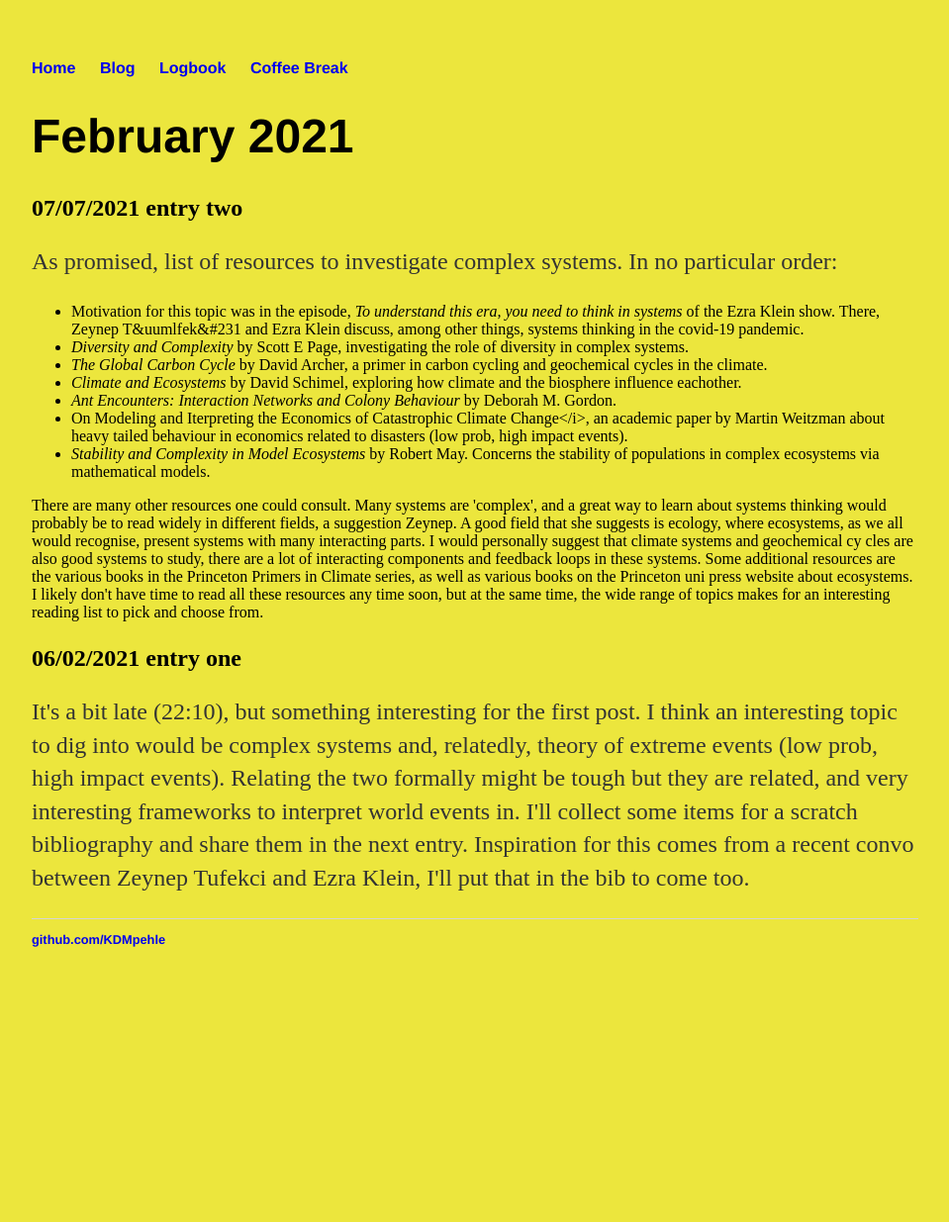
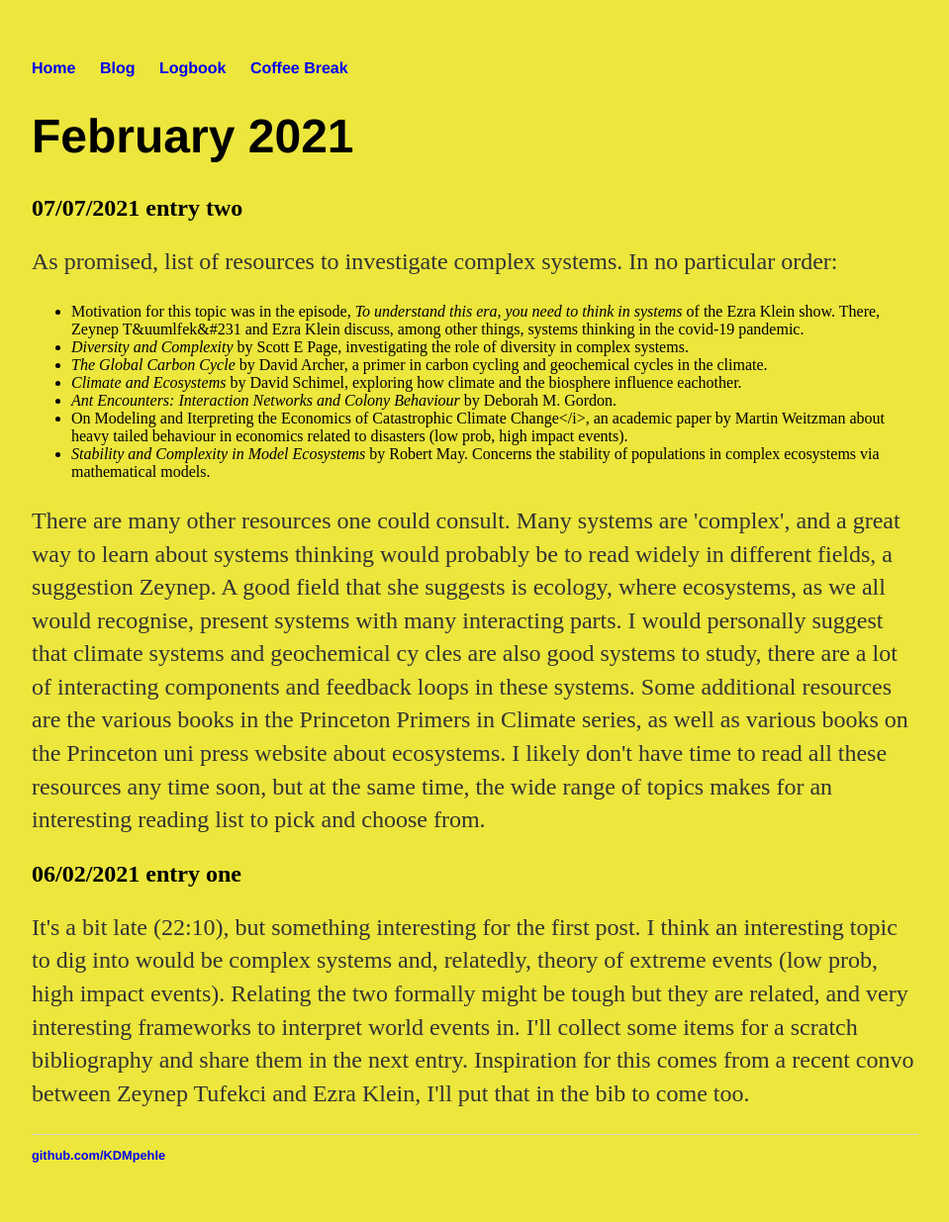
Before and after one commit to KDMpehle/KDMpehle.github.io, a Jekyll site: the page built from Logbook/_posts/2021-02-07-entry-one.md, in a window 1280 px wide. Shown: the whole page at 99% size, without its empty margins (160-1119 px from the left). Built offline with Jekyll 4.4.1, drawn with Linux system fonts in a browser that asks for light colours; before the commit the page ends 1017 px from its top, so only the background shows below that.

Commit message:
format entry two

```diff
--- a/Logbook/_posts/2021-02-07-entry-one.md
+++ b/Logbook/_posts/2021-02-07-entry-one.md
@@ -13,8 +13,8 @@
 	<li><i> Ant Encounters: Interaction Networks and Colony Behaviour</i> by Deborah M. Gordon. </li>
 	<li> On Modeling and Iterpreting the Economics of Catastrophic Climate Change</i>, an academic paper by Martin Weitzman about heavy tailed behaviour in economics related to disasters (low prob, high impact events).</li>
 	<li> <i> Stability and Complexity in Model Ecosystems</i> by Robert May. Concerns the stability of populations in complex ecosystems via mathematical models.</li>
-</ul>
-There are many other resources one could consult. Many systems are 'complex', and a great way to learn about systems thinking would probably be to read widely in different fields, a suggestion Zeynep. A good field that she suggests is ecology, where ecosystems, as we all would recognise, present systems with many interacting parts. I would personally suggest that climate systems and geochemical cy cles are also good systems to study, there are a lot of interacting components and feedback loops in these systems. Some additional resources are the various books in the Princeton Primers in Climate series, as well as various books on the Princeton uni press website about ecosystems. I likely don't have time to read all these resources any time soon, but at the same time, the wide range of topics makes for an interesting reading list to pick and choose from.
+</ul></p>
+<p>There are many other resources one could consult. Many systems are 'complex', and a great way to learn about systems thinking would probably be to read widely in different fields, a suggestion Zeynep. A good field that she suggests is ecology, where ecosystems, as we all would recognise, present systems with many interacting parts. I would personally suggest that climate systems and geochemical cy cles are also good systems to study, there are a lot of interacting components and feedback loops in these systems. Some additional resources are the various books in the Princeton Primers in Climate series, as well as various books on the Princeton uni press website about ecosystems. I likely don't have time to read all these resources any time soon, but at the same time, the wide range of topics makes for an interesting reading list to pick and choose from.
 </p>
 <h2>06/02/2021 entry one </h2>
 <p> It's a bit late (22:10), but something interesting for the first post. I think an interesting topic to dig into would be complex systems and, relatedly, theory of extreme events (low prob, high impact events). Relating the two formally might be tough but they are related, and very interesting frameworks to interpret world events in. I'll collect some items for a scratch bibliography and share them in the next entry. Inspiration for this comes from a recent convo between Zeynep Tufekci and Ezra Klein, I'll put that in the bib to come too.</p>
```
